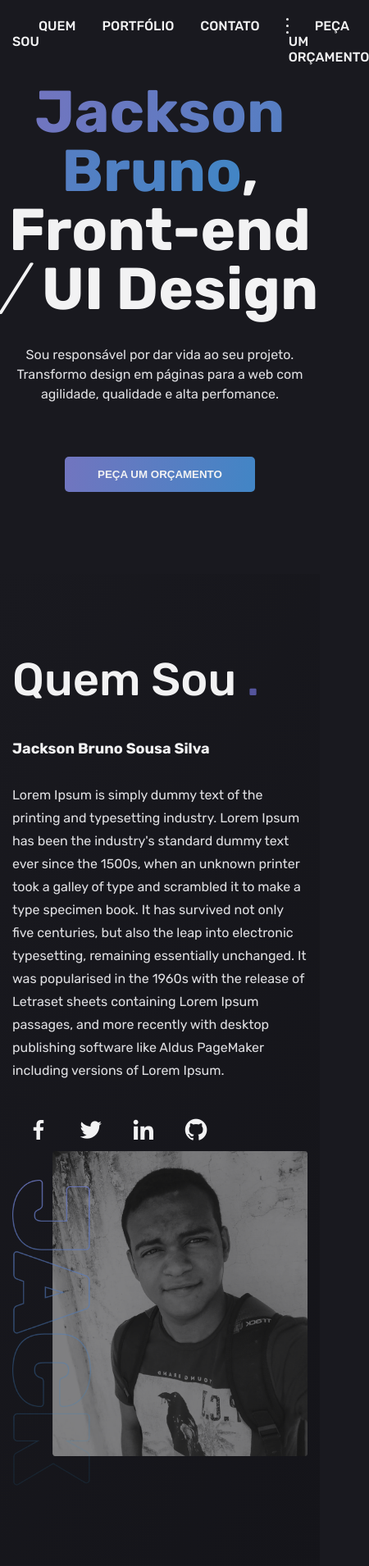
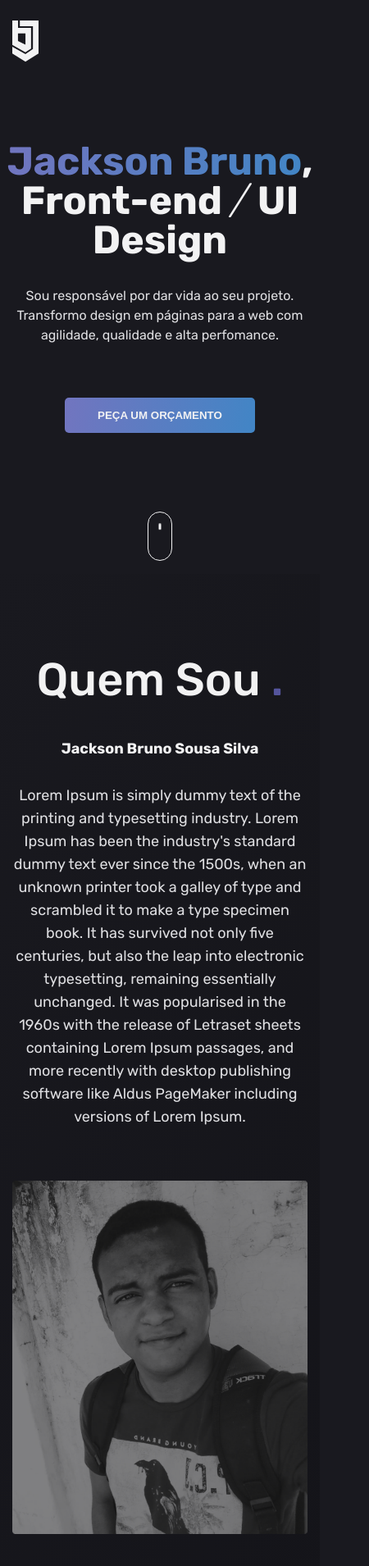
Before and after one commit to jacksonbrunoss/jackson-portfolio, a Vue app: page / in a window 390 px wide. Shown: the top 1910 px of the page at 82% size, 450 px wide, since content can reach past the window. Built offline with nearby package versions, Linux system fonts and the light colour scheme.

Commit message:
Components Responsives

```diff
--- a/package.json
+++ b/package.json
@@ -8,7 +8,8 @@
   },
   "dependencies": {
     "core-js": "^3.6.4",
-    "vue": "^2.6.11"
+    "vue": "^2.6.11",
+    "vue-concise-slider": "^3.4.4"
   },
   "devDependencies": {
     "@vue/cli-plugin-babel": "~4.2.0",
--- a/src/App.vue
+++ b/src/App.vue
@@ -3,6 +3,7 @@
     <Navbar />
     <Header />
     <About />
+    <Portfolio />
     <Contact />
     <Footer />
   </div>
@@ -12,6 +13,7 @@
 import Navbar from "@/components/Header/Navbar";
 import Header from "@/components/Header/Header";
 import About from "@/components/About/About";
+import Portfolio from "@/components/Portfolio/Portfolio";
 import Contact from "@/components/Contact/Contact";
 import Footer from "@/components/Footer/Footer";
 export default {
@@ -20,6 +22,7 @@ export default {
     Navbar,
     Header,
     About,
+    Portfolio,
     Contact,
     Footer
   }
@@ -41,6 +44,7 @@ export default {
   --light: #f2f2f3;
   --lighter: #dfdfe2;
   --gradient: linear-gradient(116.07deg, #19191f -1.5%, #141419 102.87%);
+  --mobile: 963px;
 }
 * {
   margin: 0;
--- a/src/components/About/About.vue
+++ b/src/components/About/About.vue
@@ -6,10 +6,11 @@
           <Title :title="title" />
           <h5>Jackson Bruno Sousa Silva</h5>
           <p>Lorem Ipsum is simply dummy text of the printing and typesetting industry. Lorem Ipsum has been the industry's standard dummy text ever since the 1500s, when an unknown printer took a galley of type and scrambled it to make a type specimen book. It has survived not only five centuries, but also the leap into electronic typesetting, remaining essentially unchanged. It was popularised in the 1960s with the release of Letraset sheets containing Lorem Ipsum passages, and more recently with desktop publishing software like Aldus PageMaker including versions of Lorem Ipsum.</p>
-          <SocialLinks />
+          <SocialLinks class="links" />
         </div>
         <div class="content-box">
           <img src="../../assets/avatar.png" alt="Jackson Bruno" />
+          <img src="../../assets/avatar-2.png" alt="Jackson Bruno" class="img-mobile" />
         </div>
       </div>
     </div>
@@ -46,7 +47,6 @@ export default {
   flex-wrap: wrap;
 }
 .content-box {
-  flex: 1 2 380px;
   h5 {
     font-size: 1.125rem;
     padding-bottom: 2rem;
@@ -58,4 +58,35 @@ export default {
     color: var(--lighter);
   }
 }
+.img-mobile {
+  display: none;
+}
+/* Responsive */
+@media (max-width: 963px) {
+  .content {
+    flex-direction: column;
+  }
+  .content-box {
+    flex: 100%;
+    h5 {
+      text-align: center;
+    }
+    p {
+      text-align: center;
+      font-size: 1.125rem;
+      max-width: 100%;
+    }
+    .img-mobile {
+      display: block;
+      padding: 32px 0px 0px 0px;
+      margin: auto;
+    }
+    img {
+      display: none;
+    }
+    .links {
+      display: none;
+    }
+  }
+}
 </style>
--- a/src/components/Global/Title.vue
+++ b/src/components/Global/Title.vue
@@ -25,4 +25,10 @@ export default {
     font-style: normal;
   }
 }
+/* Responsive */
+@media (max-width: 963px) {
+  .title {
+    text-align: center;
+  }
+}
 </style>
--- a/src/components/Header/Header.vue
+++ b/src/components/Header/Header.vue
@@ -3,6 +3,7 @@
     <div class="container">
       <div class="content">
         <Hero />
+        <div class="box-mouse"><Mouse /></div>
       </div>
     </div>
   </header>
@@ -10,11 +11,13 @@
 
 <script>
 import Hero from "@/components/Header/Hero";
+import Mouse from "@/components/Global/Mouse";
 export default {
   name: "Header",
   components: {
-    Hero
-  }
+    Hero,
+    Mouse,
+  },
 };
 </script>
 
@@ -30,4 +33,14 @@ export default {
   align-items: center;
   justify-content: center;
 }
+.box-mouse {
+  position: absolute;
+  width: 100%;
+  height: 700px;
+  z-index: -1;
+  display: flex;
+  justify-content: center;
+  align-items: flex-end;
+  margin-top: -32px;
+}
 </style>
--- a/src/components/Header/Hero.vue
+++ b/src/components/Header/Hero.vue
@@ -1,8 +1,9 @@
 <template>
   <section class="hero">
     <h1>
-      <span>Jackson Bruno</span>, <br />
-      Front-end <i>/</i> UI Design
+      <span>Jackson Bruno</span>,
+      <br />Front-end
+      <i>/</i> UI Design
     </h1>
     <p>
       Sou responsável por dar vida ao seu projeto. Transformo design em páginas
@@ -14,7 +15,8 @@
 
 <script>
 export default {
-  name: "Hero"
+  name: "Hero",
+  components: {}
 };
 </script>
 
@@ -44,4 +46,19 @@ export default {
     color: var(--lighter);
   }
 }
+/* Responsive */
+@media (max-width: 963px) {
+  .hero {
+    h1 {
+      font-size: 3rem;
+      line-height: 48px;
+      span {
+        font-size: 3rem;
+      }
+      i {
+        font-size: 3rem;
+      }
+    }
+  }
+}
 </style>
--- a/src/components/Header/Navbar.vue
+++ b/src/components/Header/Navbar.vue
@@ -80,4 +80,10 @@ export default {
     background: var(--light);
   }
 }
+/* Responsive */
+@media (max-width: 963px) {
+  .menu {
+    display: none;
+  }
+}
 </style>
--- /dev/null
+++ b/src/components/Portfolio/Carousel.vue
@@ -0,0 +1,140 @@
+<template>
+  <section class="carousel">
+    <div class="content-carousel">
+      <!-- Using the slider component -->
+      <slider ref="slider" :options="options">
+        <!-- slideritem wrapped package with the components you need -->
+        <slideritem v-for="(item, index) in cases" :key="index" class="corousel-item">
+          <div class="img-job">
+            <img :src="item.img" :alt="item.name" />
+          </div>
+          <div class="infos">
+            <h3>{{ item.name }}</h3>
+            <ul>
+              <li v-for="(tech, index) in item.techs" :key="index">{{ tech }}</li>
+            </ul>
+            <p>{{ item.desc }}</p>
+            <a target="blank" :href="item.link">Acesse o projeto</a>
+          </div>
+        </slideritem>
+        <!-- Customizable loading -->
+        <div slot="loading">loading...</div>
+      </slider>
+    </div>
+  </section>
+</template>
+
+<script>
+import { slider, slideritem } from "vue-concise-slider";
+import job1 from "../../assets/job-1.png";
+export default {
+  name: "CarouselPage",
+  data() {
+    return {
+      //data list [array]
+      cases: [
+        {
+          img: job1,
+          name: "KryptonDev",
+          techs: ["html5", "css3", "js", "Vue"],
+          desc: "Front-end desenvolvido por mim, para o cliente KryptonDev.",
+          link: "https://warpcgd.github.io/vue-concise-slider/"
+        },
+        {
+          img: job1,
+          name: "VitorPica",
+          techs: ["html5", "css3", "js", "Vue"],
+          desc: "Front-end desenvolvido por mim, para o cliente KryptonDev.",
+          link: "https://warpcgd.github.io/vue-concise-slider/"
+        }
+      ],
+      //Slider configuration [obj]
+      options: {
+        currentPage: 0
+      }
+    };
+  },
+  components: {
+    slider,
+    slideritem
+  }
+};
+</script>
+
+<style lang="scss" scoped>
+.content-carousel {
+  width: 100%;
+  height: auto;
+}
+.corousel-item {
+  padding: 40px 0px;
+  display: flex;
+  flex-wrap: wrap;
+  align-items: flex-start;
+}
+.img-job {
+  flex: 2;
+  margin: 0px 10px;
+}
+.infos {
+  flex: 1;
+  text-align: left;
+  padding: 0px 0px 0px 40px;
+  h3 {
+    font-size: 2rem;
+    margin-bottom: 40px;
+  }
+  ul {
+    display: flex;
+    margin-bottom: 32px;
+    li {
+      margin: 0px 16px 0px 16px;
+      text-transform: uppercase;
+      font-weight: 600;
+      color: var(--darker);
+      transition: 0.2s linear;
+      &:hover {
+        color: var(--light);
+        transition: 0.2s linear;
+      }
+    }
+  }
+  p {
+    font-size: 1.125rem;
+    list-style: 24px;
+    color: var(--lighter);
+  }
+  a {
+    background: linear-gradient(99.56deg, #7474bf -5.2%, #348ac7 128.15%);
+    -webkit-background-clip: text;
+    -webkit-text-fill-color: transparent;
+    text-transform: uppercase;
+    font-weight: 600;
+    margin: 32px 0px;
+    :hover {
+      color: var(--light);
+    }
+  }
+}
+/* Responsive */
+@media (max-width: 963px) {
+  .slider-container {
+    white-space: normal;
+  }
+  .corousel-item {
+    flex-direction: column;
+    align-items: center;
+  }
+  .img-job {
+    flex: 1;
+    margin: 0px;
+  }
+  .infos {
+    padding: 32px 0px 0px 0px;
+    text-align: center;
+    ul {
+      justify-content: center;
+    }
+  }
+}
+</style>
--- /dev/null
+++ b/src/components/Portfolio/Portfolio.vue
@@ -0,0 +1,32 @@
+<template>
+  <section class="portfolio">
+    <div class="container">
+      <Title :title="title" />
+      <Carousel />
+    </div>
+  </section>
+</template>
+
+<script>
+import Title from "@/components/Global/Title";
+import Carousel from "@/components/Portfolio/Carousel";
+export default {
+  name: "Portfolio",
+  components: {
+    Carousel,
+    Title,
+  },
+  data() {
+    return {
+      title: "Portfólio",
+    };
+  },
+};
+</script>
+
+<style lang="scss" scoped>
+.portfolio {
+  width: 100%;
+  padding: 96px 15px;
+}
+</style>
```
Also changed, not shown: src/assets/avatar-2.png (added), 1 other file (tests, documents, lock files or other folders).
